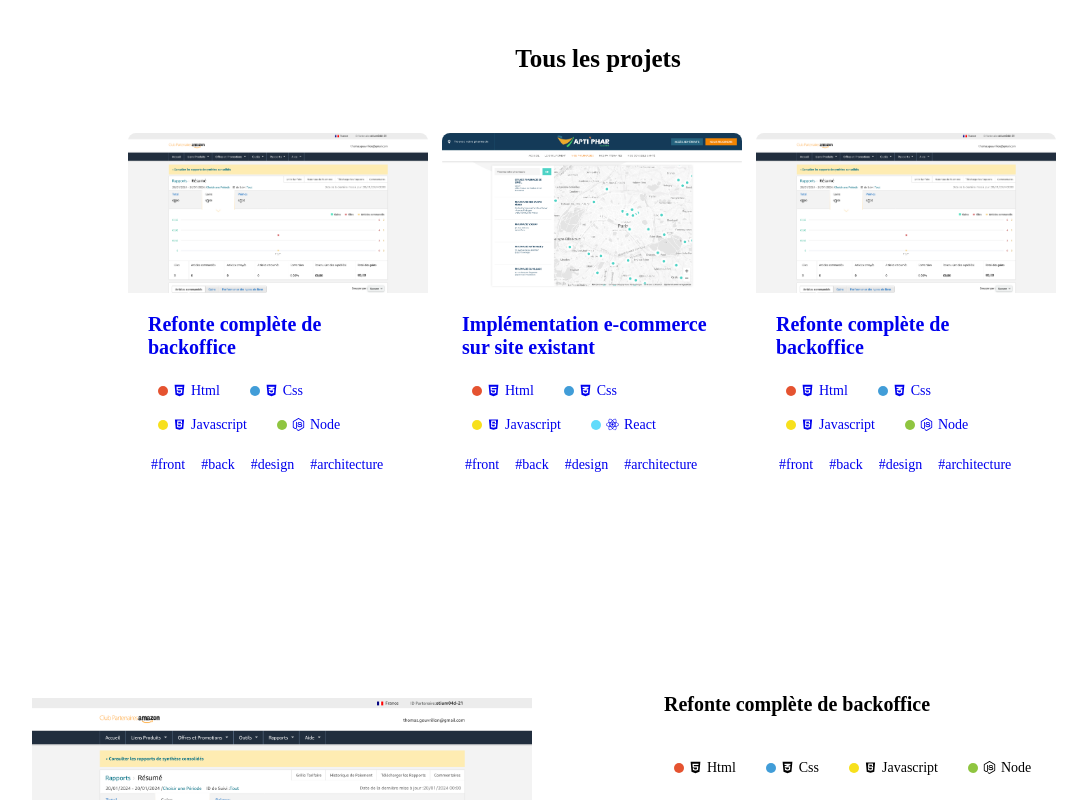
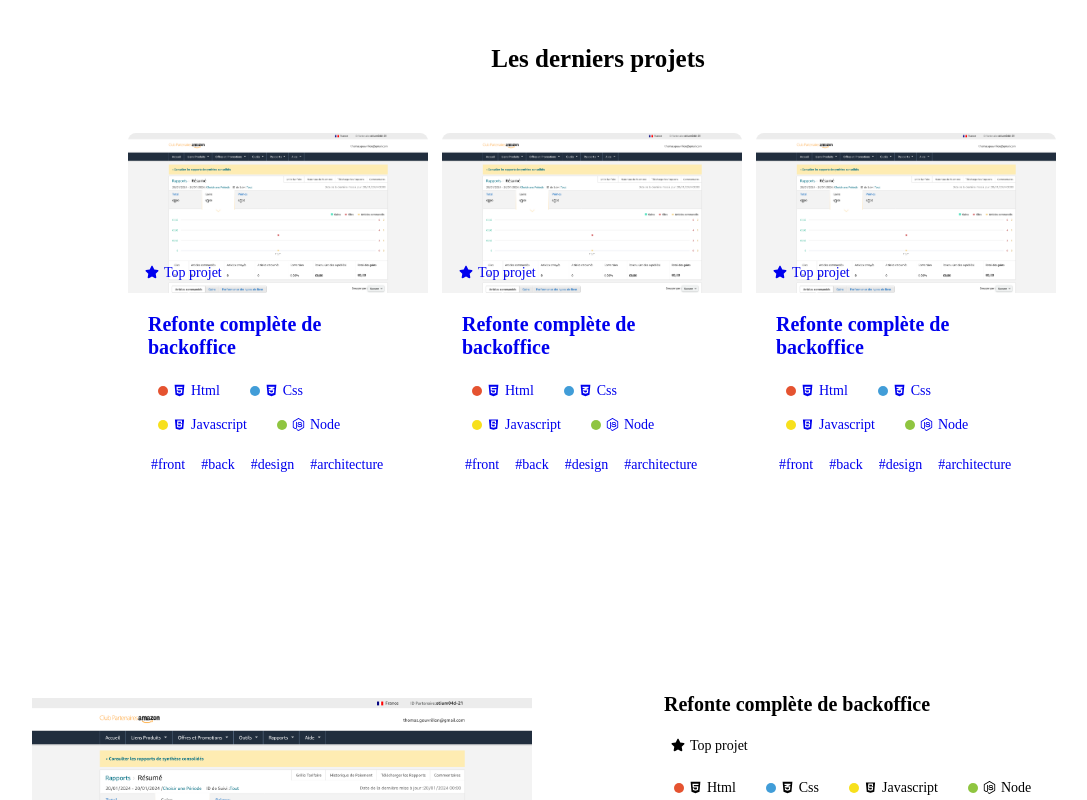
Before and after one commit to gouvrillon/site_perso, a Next.js app: page /Home/Home in a window 1280 px wide. Shown: the part 540-1340 px from the top of the page, without its empty margins (42-1129 px from the left). Built offline with nearby package versions, Linux system fonts and the light colour scheme.

Commit message:
feat : add star

```diff
--- a/components/SectionProject/SectionProject.css
+++ b/components/SectionProject/SectionProject.css
@@ -116,7 +116,11 @@
 }
 
 .SectionProject__title {
-  margin: 0px 0px 40px 0px;
+  margin: 0px 0px 20px 0px;
+}
+
+.SectionProject__star {
+  margin: 0px 0px 20px 0px;
 }
 
 .SectionProject__technos {
--- a/components/SectionProject/SectionProject.jsx
+++ b/components/SectionProject/SectionProject.jsx
@@ -8,6 +8,7 @@ import Link from "../Link/Link.jsx";
 import Label from "../Label/Label.jsx";
 import Tag from "../Tag/Tag.jsx";
 import Title3 from "../Title3/Title3.jsx";
+import Star from "../Star/Star.jsx";
 import Paragraph from "../Paragraph/Paragraph.jsx";
 import Section from "../Section/Section.jsx";
 
@@ -53,6 +54,11 @@ const SectionProject = ({ project, reversed, darkMode }) => {
               text={get(project, "title", "")}
               darkMode={darkMode}
             />
+            <Star
+              label="Top projet"
+              darkMode={darkMode}
+              className="SectionProject__star"
+            />
             <div className="SectionProject__technos">
               {get(project, "technos", []).map((techno, index) => (
                 <Techno
--- a/components/SectionProjects/SectionProjects.jsx
+++ b/components/SectionProjects/SectionProjects.jsx
@@ -12,7 +12,7 @@ const SectionProjects = ({ projects, reversed, darkMode }) => {
       <div>
         <Title2
           className="SectionProjects__title"
-          text="Tous les projets"
+          text="Les derniers projets"
           darkMode={darkMode}
         />
         <Carousel
--- a/components/SlideProject/SlideProject.css
+++ b/components/SlideProject/SlideProject.css
@@ -39,6 +39,12 @@
   margin: 0px 0px 20px 0px;
   border-left: solid 1px var(--color-grey);
   border-right: solid 1px var(--color-grey);
+}
+
+.SlideProject__star {
+  position: absolute;
+  top: 130px;
+  left: 10px;
 }
 
 .SlideProject__image--darkMode {
--- a/components/SlideProject/SlideProject.jsx
+++ b/components/SlideProject/SlideProject.jsx
@@ -7,6 +7,7 @@ import get from "lodash/get";
 import Techno from "../Techno/Techno.jsx";
 import Tag from "../Tag/Tag.jsx";
 import Title3 from "../Title3/Title3.jsx";
+import Star from "../Star/Star.jsx";
 
 const SlideProject = ({ project, darkMode, reversed }) => {
   return (
@@ -24,8 +25,15 @@ const SlideProject = ({ project, darkMode, reversed }) => {
         })}
         style={{ backgroundImage: `url(${get(project, "image", "")})` }}
       />
+      {get(project, "star") && (
+        <Star
+          label="Top projet"
+          className="SlideProject__star"
+          darkMode={darkMode}
+        />
+      )}
       <div
-        className={classnames("SlideProject__filter ", {
+        className={classnames("SlideProject__filter", {
           "SlideProject__filter--darkMode": darkMode,
         })}
       />
--- /dev/null
+++ b/components/Star/Star.css
@@ -0,0 +1,16 @@
+.Star {
+  font-size: 14px;
+  font-weight: 400;
+  padding: 2px 7px 2px 7px;
+  width: max-content;
+  border-radius: 20px;
+  display: flex;
+  gap: 5px;
+  color: var(--color-violet);
+  border: solid 2px var(--color-violet);
+}
+
+.Star--darkMode {
+  color: var(--color-dark-violet);
+  border: solid 2px var(--color-dark-violet);
+}
--- /dev/null
+++ b/components/Star/Star.jsx
@@ -0,0 +1,26 @@
+import React from "react";
+import "./Star.css";
+import { string, bool } from "prop-types";
+import classnames from "classnames";
+import Icon from "../Icon/Icon.jsx";
+
+const Star = ({ className, label, darkMode }) => {
+  return (
+    <div
+      className={classnames(`Star ${className}`, {
+        "Star--darkMode": darkMode,
+      })}
+    >
+      <Icon icon="STAR" />
+      {label}
+    </div>
+  );
+};
+
+Star.propTypes = {
+  label: string.isRequired,
+  darkMode: bool,
+  className: string,
+};
+
+export default Star;
--- a/pages/Home/Home.jsx
+++ b/pages/Home/Home.jsx
@@ -29,6 +29,7 @@ const PROJECT_1 = {
   technos: ["HTML", "CSS", "JAVASCRIPT", "NODE"],
   tags: ["front", "back", "design", "architecture"],
   href: "/project",
+  star: true,
 };
 
 const PROJECT_2 = {
@@ -39,20 +40,18 @@ const PROJECT_2 = {
   technos: ["HTML", "CSS", "JAVASCRIPT", "REACT"],
   tags: ["front", "back", "design", "architecture"],
   href: "/project",
+  star: false,
 };
 
 const PROJECTS = [
   PROJECT_1,
-  PROJECT_2,
+  PROJECT_1,
   PROJECT_1,
   PROJECT_2,
-  PROJECT_1,
   PROJECT_2,
-  PROJECT_1,
   PROJECT_2,
-  PROJECT_1,
   PROJECT_2,
-  PROJECT_1,
+  PROJECT_2,
   PROJECT_2,
 ];
 
@@ -61,15 +60,15 @@ const Home = () => {
     <Layout>
       <SectionProfile profile={PROFILE} />
       <SectionProjects projects={PROJECTS} reversed={true} />
-      {PROJECTS.map((project, index) => (
+      {PROJECTS.filter((project) => project.star).map((project, index) => (
         <SectionProject
           key={index}
           project={project}
           reversed={isEqual(index % 2, 1)}
         />
       ))}
-      <SectionSkills />
-      <SectionContact reversed={true} />
+      <SectionSkills reversed={true} />
+      <SectionContact />
       <Footer />
     </Layout>
   );
```
